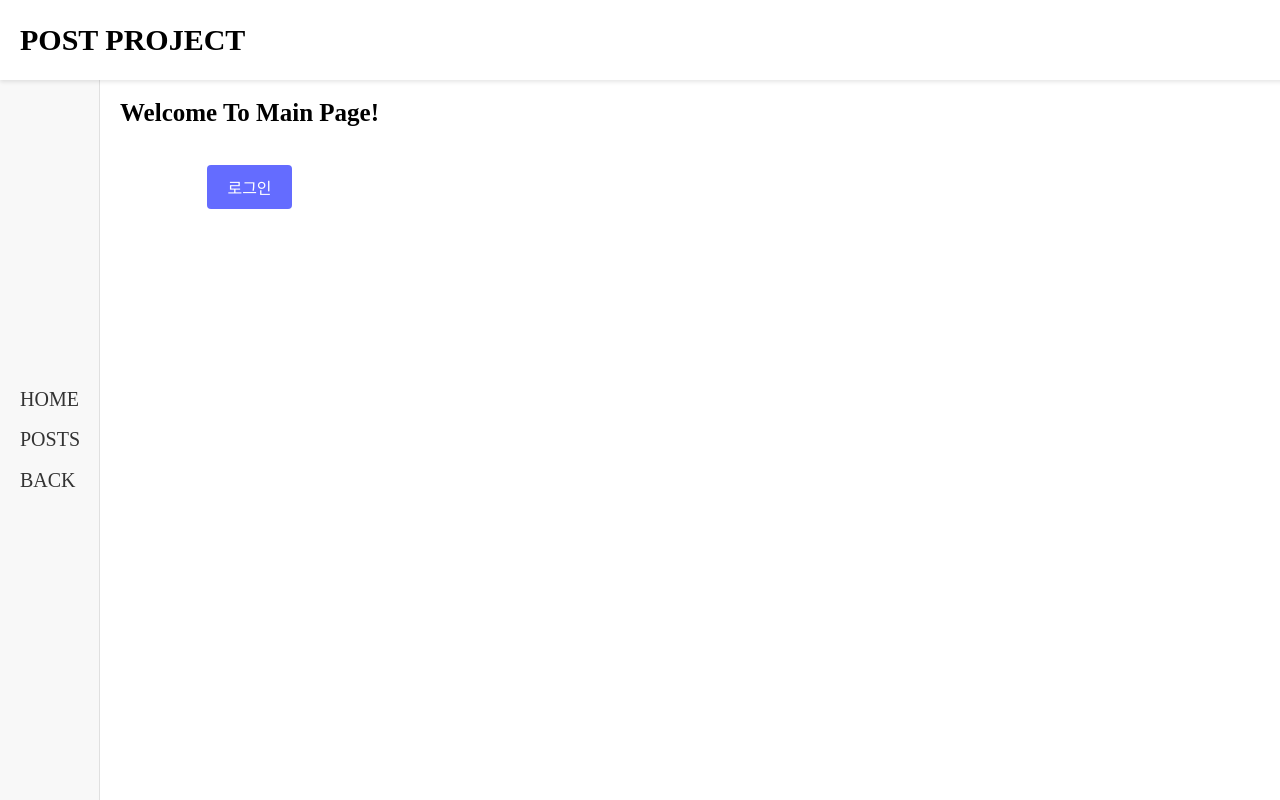
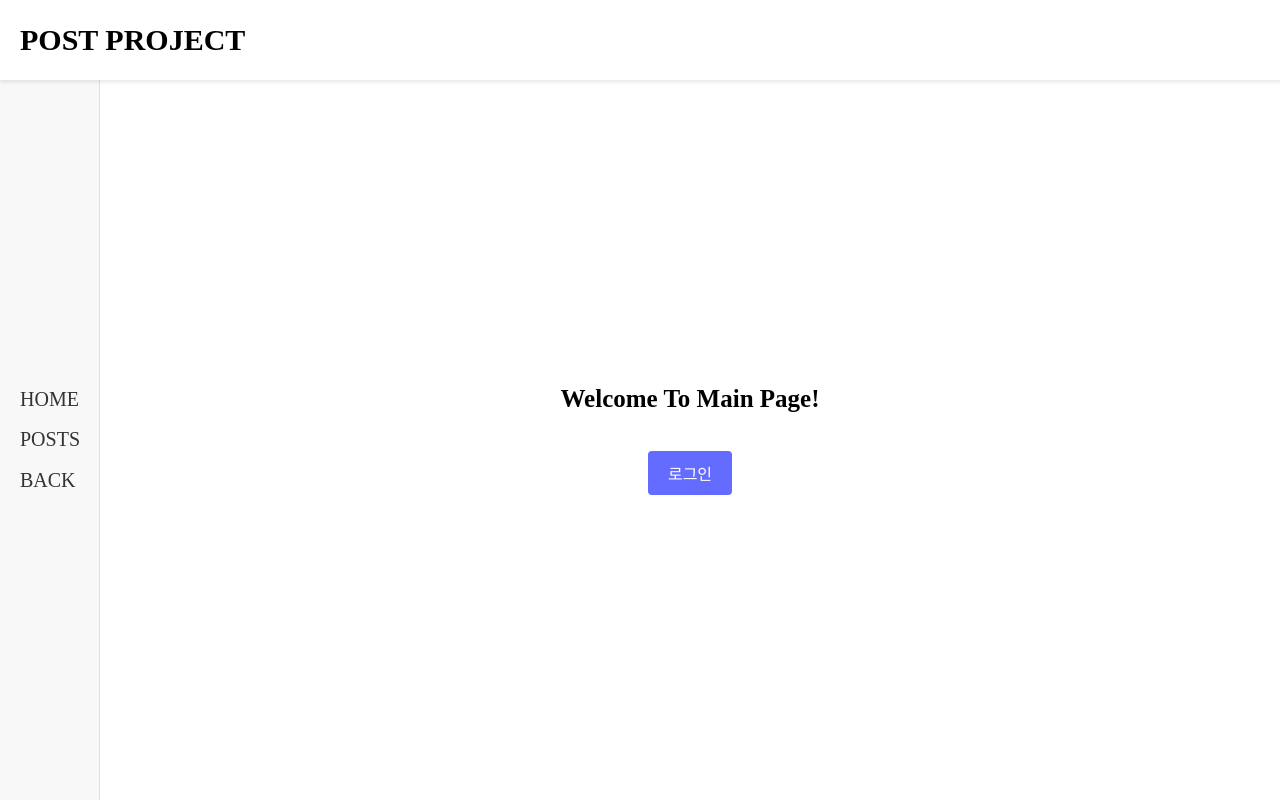
Before and after one commit to groom-practice/router-app-team-3, a React (Vite) app: page / in a window 1280 px wide. Built offline with nearby package versions, Linux system fonts and the light colour scheme.

Commit message:
fix: flex 안먹어서 div 제거

```diff
--- a/src/layouts/BaseLayout/index.jsx
+++ b/src/layouts/BaseLayout/index.jsx
@@ -16,9 +16,7 @@ const BaseLayout = () => {
           <Link to="/posts">POSTS</Link>
           <button onClick={() => navigate(-1)}>BACK</button>
         </div>
-        <div className="content">
-          <Outlet />
-        </div>
+        <Outlet />
       </div>
     </main>
   );
```
